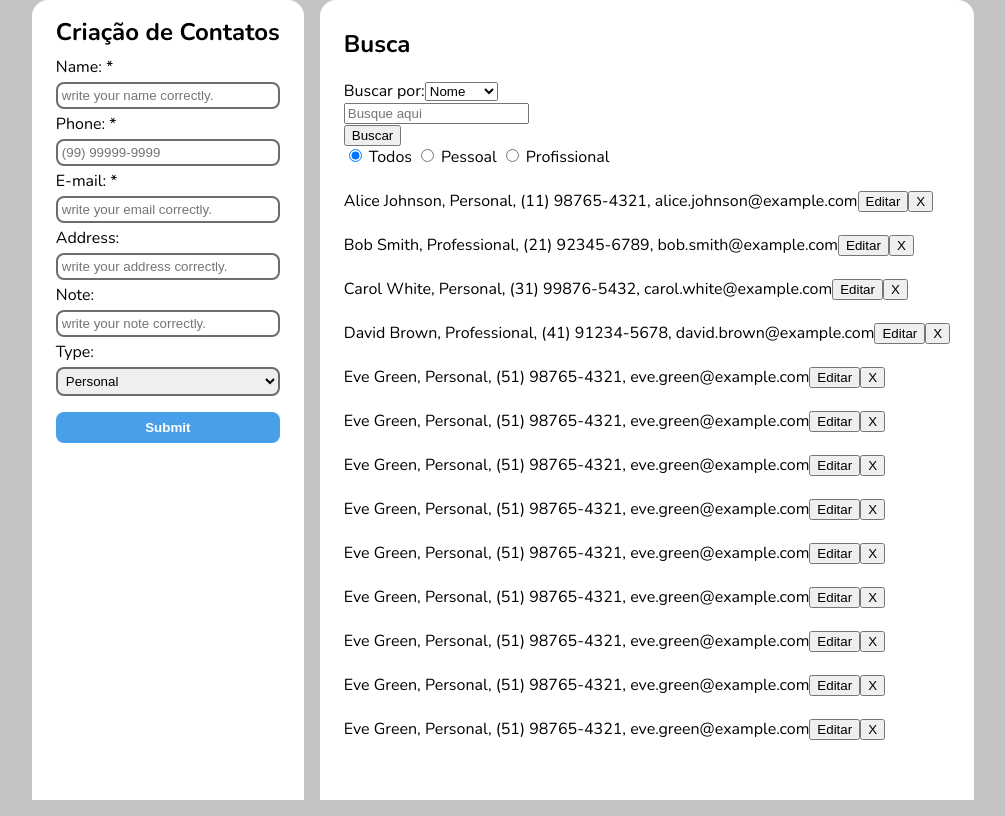
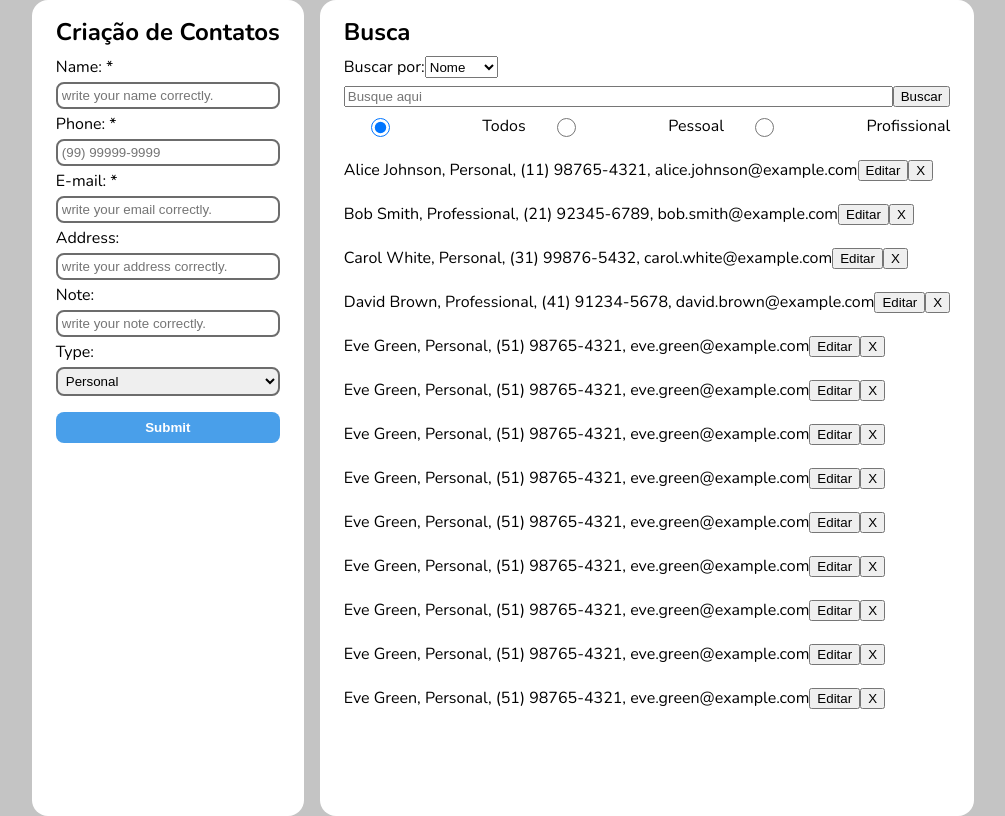
Before and after one commit to GabNasci/contact-list-react-app2, a React (Vite) app: page / in a window 1280 px wide. Shown: the whole page, without its empty margins (137-1142 px from the left). Built offline with nearby package versions, Linux system fonts and the light colour scheme; the HTML template or start-up script is replaced by a standard one.

Commit message:
Implementando estilização da busca

```diff
--- a/src/App.tsx
+++ b/src/App.tsx
@@ -282,11 +282,8 @@ function App() {
           </div>
           <div >
             <input value={searchInput} onChange={handleInputSearch} type="search" name="search" id="search" placeholder="Busque aqui" />
-          </div>
-          <div>
             <button onClick={handleSearch} type="submit">Buscar</button>
           </div>
-        </form>
           <div style={{ display: "flex", gap: "4px" }}>
             <RadioButton id='todos' value={Type.All} onChange={handleFilter} checked={filter === Type.All} />
             <label htmlFor="todos">Todos</label>
@@ -297,6 +294,8 @@ function App() {
             <RadioButton id='professional' value={Type.Professional} onChange={handleFilter} checked={filter === Type.Professional} />
             <label htmlFor="professional">Profissional</label>
           </div>
+        </form>
+
 
         <div className={styles.results_container}>
           {showingContacts.length ?
--- a/src/assets/app.module.css
+++ b/src/assets/app.module.css
@@ -5,7 +5,7 @@
     width: 100%;
     padding: 0;
     gap: 16px;
-    overflow: hidden;
+
 }
 
 .container_create {
@@ -23,6 +23,22 @@
     padding: 8px 24px;
     border-radius: 16px;
     height: 100vh;
+    & h1 {
+        margin: 8px 0;
+    }
+    & form {
+        display: flex;
+        flex-direction: column ;
+        gap: 8px;
+        & div {
+            display: flex;
+            width: 100%;
+            & input {
+                width: 100%;
+            }
+        }
+    }
+
 
 }
 
@@ -66,12 +82,12 @@
 }
 
 .search_container {
-    height: 100%;
+
 }
 
 .results_container {
-    overflow-y: scroll;
     display: flex;
     flex-direction: column;
-    height: 800px;
+
+
 }
```
Lines whose indentation alone changed are shown as unchanged.
